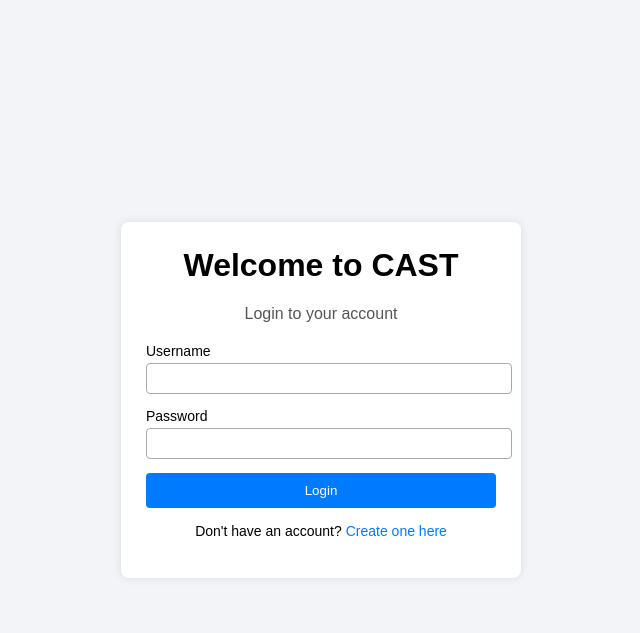
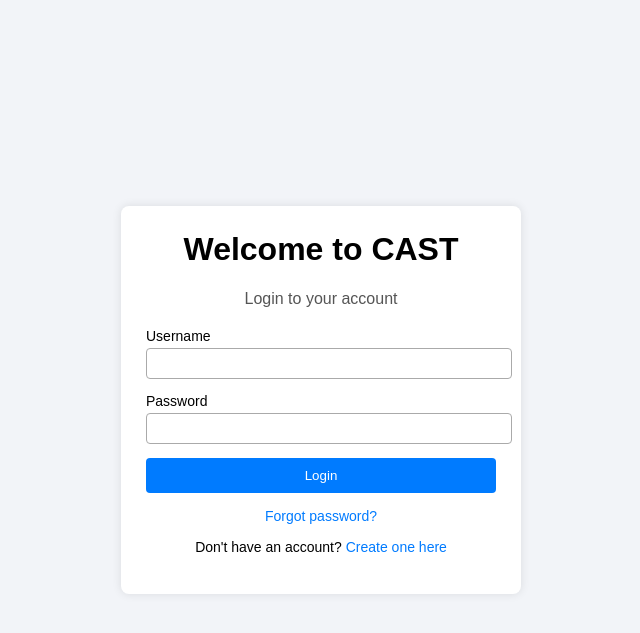
Before and after one commit to jestrada27/CAST---Cyber-Attack-Simulation-Toolkit, a Flask app: page / in a window 1280 px wide. Shown: the top 633 px of the page, without its empty margins (319-959 px from the left). Run offline with Flask 3, Linux system fonts and the light colour scheme.

Commit message:
Update login.html

```diff
--- a/templates/login.html
+++ b/templates/login.html
@@ -33,7 +33,9 @@
 
                 <button type="submit" class="btn btn-primary">Login</button>
             </form>
-
+            <p class="form-footer">
+                <a href="forgot_password">Forgot password?</a>
+            </p>
             <p class="form-footer">
                 Don't have an account? <a href="/createaccount">Create one here</a>
             </p>
```
